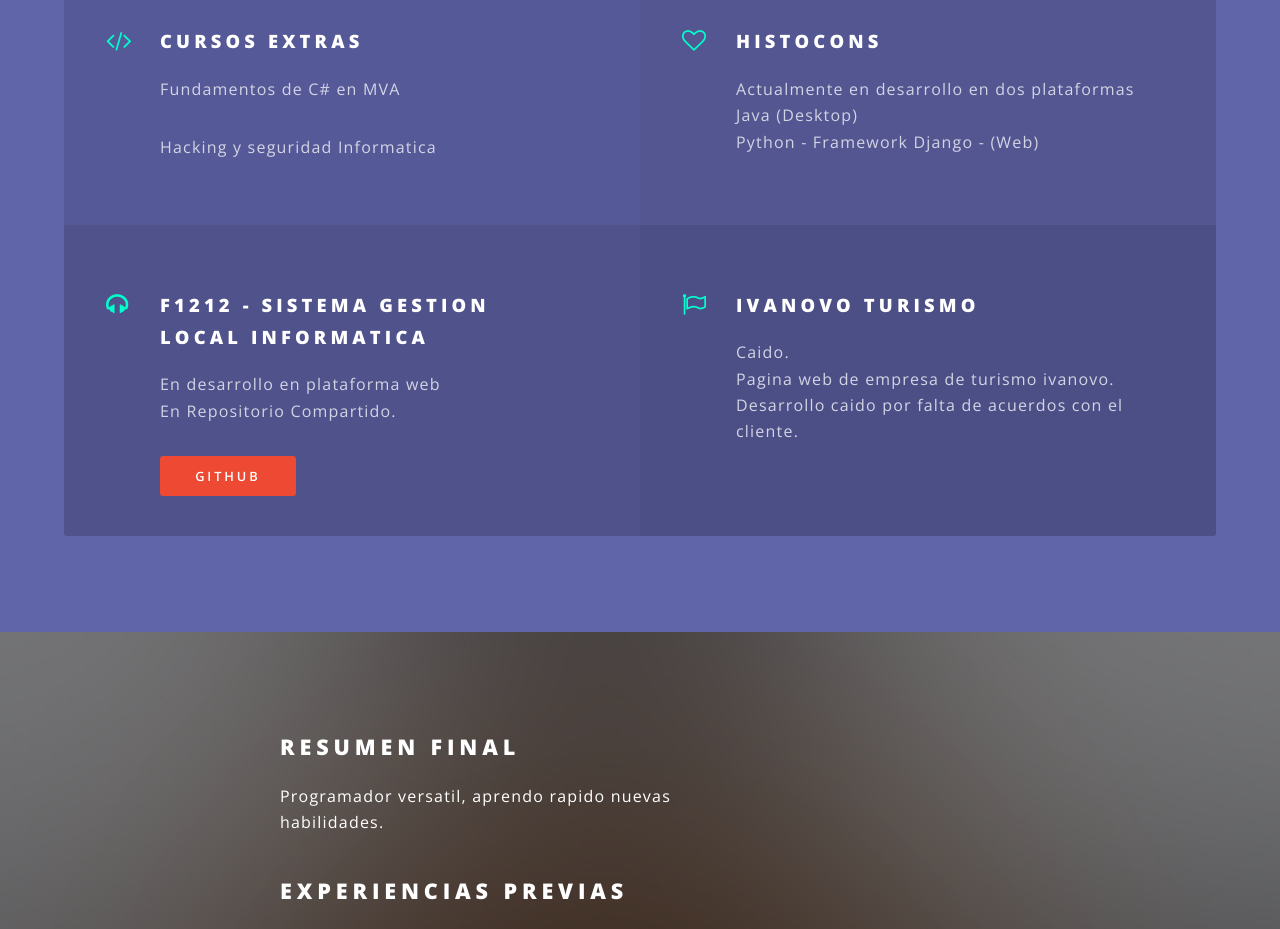
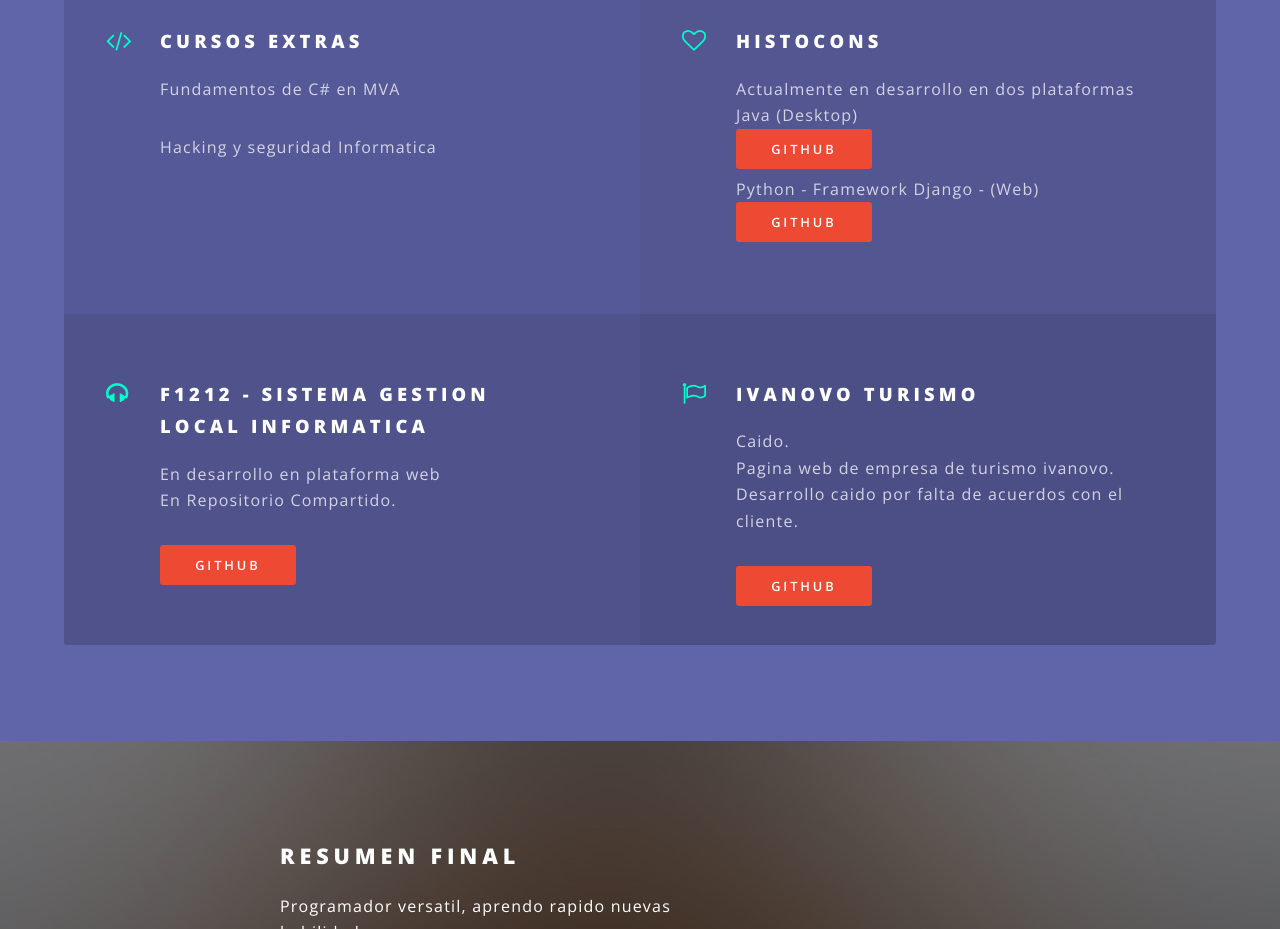
Before and after one commit to hackerzeta/CV, a plain HTML site: page index.html in a window 1280 px wide. Shown: the part 3100-4029 px from the top of the page. Drawn offline with nearby package versions, Linux system fonts and the light colour scheme.

Commit message:
Modificaciones links

```diff
--- a/index.html
+++ b/index.html
@@ -115,8 +115,11 @@
 									<p>
                                     Actualmente en desarrollo en dos plataformas<br />
                                     Java (Desktop)<br />
+                                    <a href="https://github.com/hackerzeta/HistoCons" class="button special">GitHub</a> <br />
                                     Python - Framework Django - (Web)<br />
+                                    <a href="https://github.com/hackerzeta/sistema" class="button special">GitHub</a> <br />
                                     </p>
+
 								</li>
 								<li class="icon fa-headphones">
 									<h3>F1212 - Sistema Gestion local Informatica</h3>
@@ -124,7 +127,7 @@
                                         En desarrollo en plataforma web<br />
                                         En Repositorio Compartido.
                                     </p>
-                                    <a href="https://github.com/InforAlonso" class="button special">GitHub</a> <br />
+                                    <a href="https://github.com/InforAlonso/F1212" class="button special">GitHub</a> <br />
 								</li>
 								<li class="icon fa-flag-o">
 									<h3>Ivanovo Turismo</h3>
@@ -132,6 +135,7 @@
                                         Pagina web de empresa de turismo ivanovo.<br />
                                         Desarrollo caido por falta de acuerdos con el cliente. <br />
                                     </p>
+                                    <a href="https://github.com/hackerzeta/Ivanovo" class="button special">GitHub</a> <br />
 								</li>
 							</ul>
 						</div>
```
